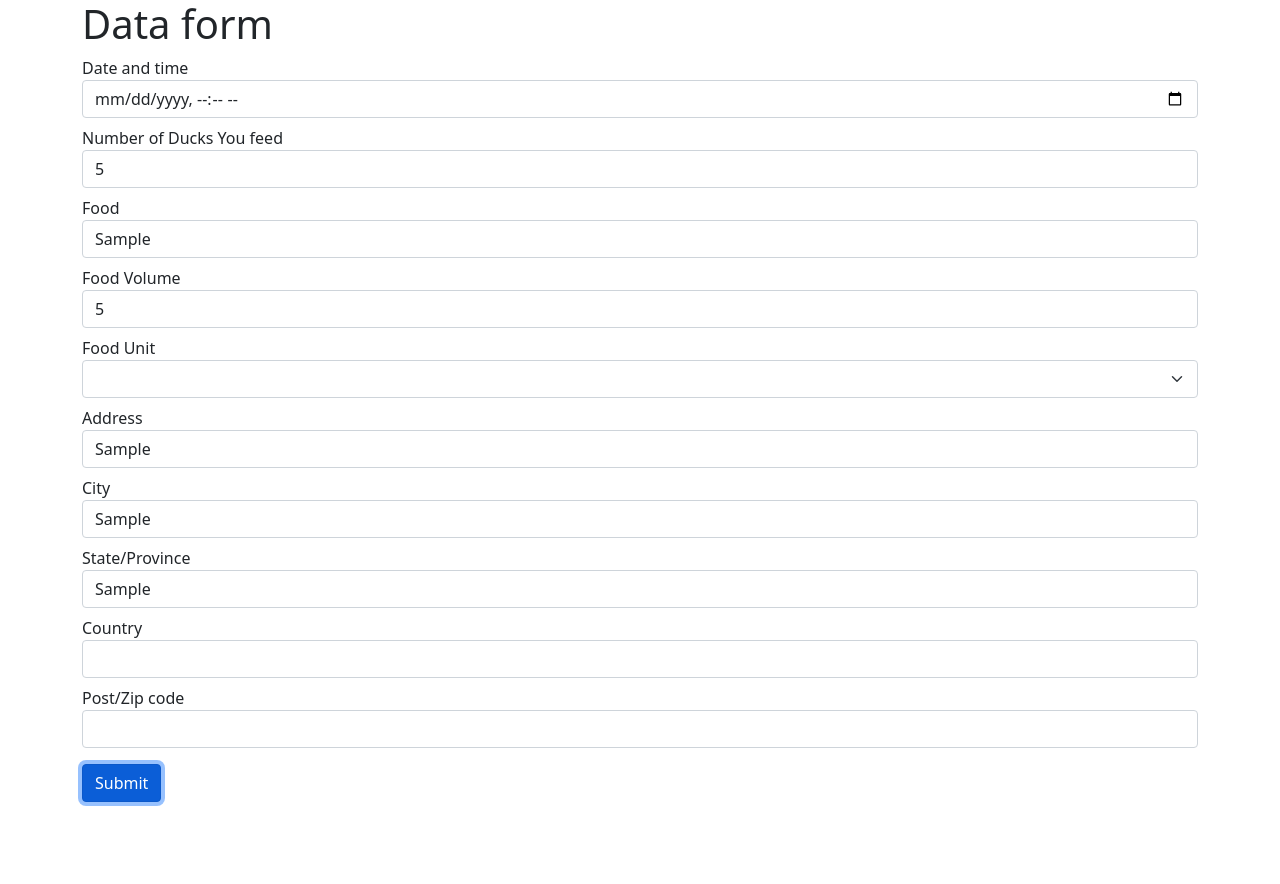
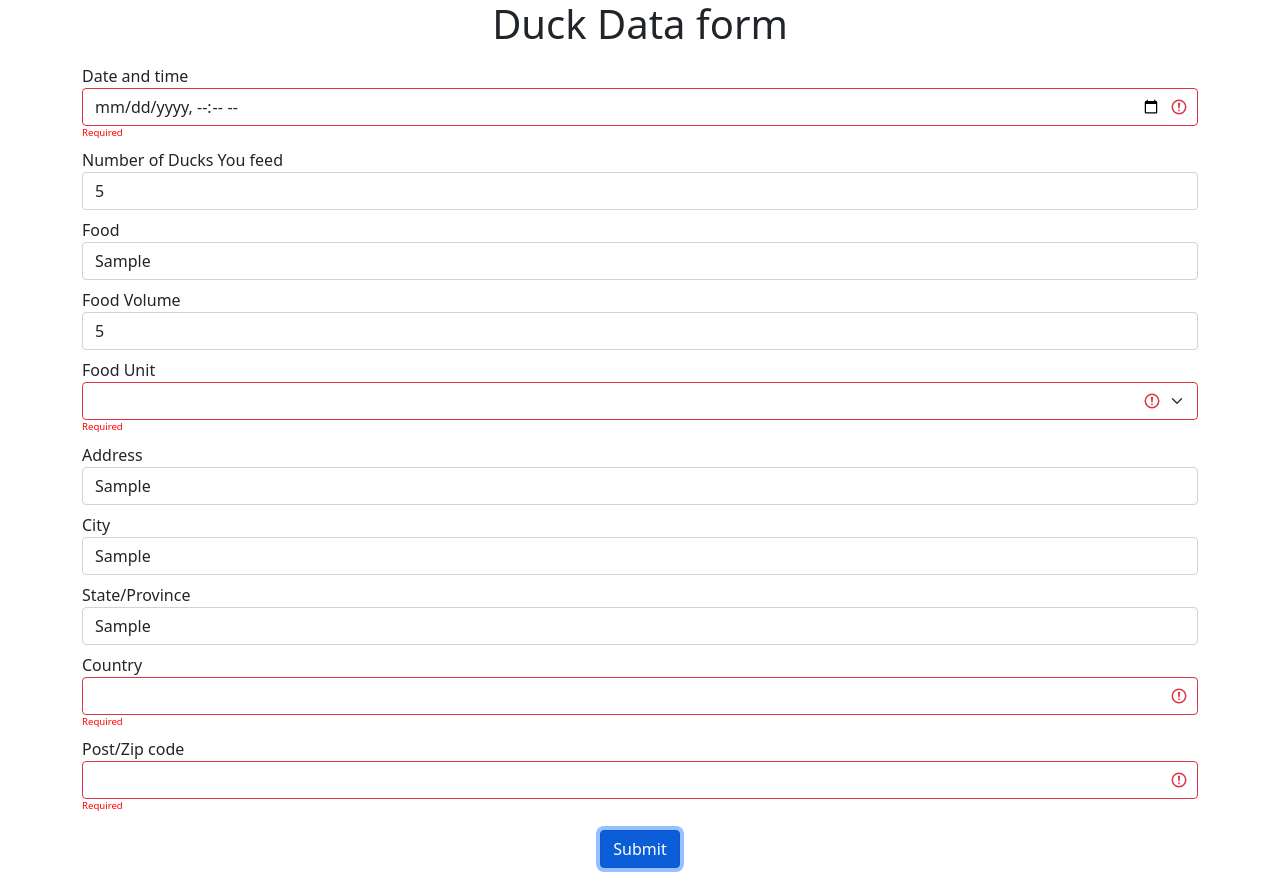
Before and after one commit to jinjialij/duck-collector, a React (Create React App) app: page / in a window 1280 px wide. Both pictures are taken after typing "5", "Sample", "5", "Sample", "Sample", "Sample" into the empty fields and a click on the button "Submit". Before the commit the page ends 818 px from the top, so only its background shows below. Built offline with nearby package versions, Linux system fonts and the light colour scheme.

Commit message:
use yup to define schema and use it to validate form

```diff
--- a/package.json
+++ b/package.json
@@ -12,7 +12,8 @@
     "react-bootstrap": "^2.0.0",
     "react-dom": "^17.0.2",
     "react-scripts": "4.0.3",
-    "web-vitals": "^1.1.2"
+    "web-vitals": "^1.1.2",
+    "yup": "^0.32.11"
   },
   "scripts": {
     "start": "react-scripts start",
--- a/src/App.css
+++ b/src/App.css
@@ -1,38 +1,4 @@
-.App {
-  text-align: center;
+.error {
+  font-size: 0.6rem;
+  color: red;
 }
-
-.App-logo {
-  height: 40vmin;
-  pointer-events: none;
-}
-
-@media (prefers-reduced-motion: no-preference) {
-  .App-logo {
-    animation: App-logo-spin infinite 20s linear;
-  }
-}
-
-.App-header {
-  background-color: #282c34;
-  min-height: 100vh;
-  display: flex;
-  flex-direction: column;
-  align-items: center;
-  justify-content: center;
-  font-size: calc(10px + 2vmin);
-  color: white;
-}
-
-.App-link {
-  color: #61dafb;
-}
-
-@keyframes App-logo-spin {
-  from {
-    transform: rotate(0deg);
-  }
-  to {
-    transform: rotate(360deg);
-  }
-}
--- a/src/App.js
+++ b/src/App.js
@@ -6,7 +6,7 @@ function App() {
   return (
     <>
       <Container>
-        <h1>Data form</h1>
+        <h1 className="mb-3 text-center">Duck Data form</h1>
         <DataForm />
       </Container>
     </>
--- a/src/cmponents/DataForm/DataForm.js
+++ b/src/cmponents/DataForm/DataForm.js
@@ -2,10 +2,11 @@ import FormField from "./FormField";
 import SelectField from "./SelectField";
 
 import { Formik, Form } from "formik";
+import * as Yup from "yup";
 
 const DataForm = () => {
   const initialValue = {
-    datetime: "",
+    recordDatetime: "",
     duckNum: "",
     food: "",
     foodVol: "",
@@ -14,13 +15,29 @@ const DataForm = () => {
     city: "",
     state: "",
     country: "",
-    zip: "",
+    postcode: "",
   };
 
+  const schema = Yup.object().shape({
+    recordDatetime: Yup.string().required("Required"),
+    duckNum: Yup.number().required("Required"),
+    food: Yup.string().required("Required"),
+    foodVol: Yup.number().required("Required"),
+    foodUnit: Yup.string().required("Required"),
+    address: Yup.string().required("Required"),
+    city: Yup.string().required("Required"),
+    state: Yup.string().required("Required"),
+    country: Yup.string().required("Required"),
+    postcode: Yup.string().required("Required"),
+  });
+
   return (
-    <Formik initialValues={initialValue}>
+    <Formik
+      initialValues={initialValue}
+      validationSchema={schema}
+      onSubmit={(values) => console.log(values)}
+    >
       {(formik) => (
-        // console.log(formik);
         <div>
           <Form>
             <FormField
@@ -41,12 +58,14 @@ const DataForm = () => {
             <FormField label="State/Province" name="state" type="text" />
             <FormField label="Country" name="country" type="text" />
             <FormField label="Post/Zip code" name="postcode" type="text" />
-            <button
-              className="btn btn-primary mb-3 mt-2 text-center"
-              type="submit"
-            >
-              Submit
-            </button>
+            <div className="text-center">
+              <button
+                className="btn btn-primary mb-3 mt-2 justify"
+                type="submit"
+              >
+                Submit
+              </button>
+            </div>
           </Form>
         </div>
       )}
--- a/src/cmponents/DataForm/FormField.js
+++ b/src/cmponents/DataForm/FormField.js
@@ -1,4 +1,4 @@
-import { useField } from "formik";
+import { ErrorMessage, useField } from "formik";
 
 const FormField = ({ label, ...props }) => {
   const [field, meta] = useField(props);
@@ -6,11 +6,14 @@ const FormField = ({ label, ...props }) => {
     <div className="mb-2">
       <label htmlFor={field.name}>{label}</label>
       <input
-        className="form-control shadow-none"
+        className={`form-control shadow-none ${
+          meta.touched && meta.error && `is-invalid`
+        }`}
         {...field}
         {...props}
         autoComplete="off"
       />
+      <ErrorMessage className="error" component="div" name={field.name} />
     </div>
   );
 };
--- a/src/cmponents/DataForm/SelectField.js
+++ b/src/cmponents/DataForm/SelectField.js
@@ -1,16 +1,22 @@
-import { useField } from "formik";
+import { ErrorMessage, useField } from "formik";
 
 const SelectField = ({ label, ...props }) => {
   const [field, meta] = useField(props);
   return (
     <div className="mb-2">
       <label htmlFor={field.name}>{label}</label>
-      <select className="form-select" {...field} {...props} autoComplete="off">
+      <select
+        className={`form-select ${meta.touched && meta.error && `is-invalid`}`}
+        {...field}
+        {...props}
+        autoComplete="off"
+      >
         <option value=""></option>
         <option value="g">G</option>
         <option value="kg">KG</option>
         <option value="ton">Ton</option>
       </select>
+      <ErrorMessage className="error" component="div" name={field.name} />
     </div>
   );
 };
```
Also changed, not shown: 1 other file (tests, documents, lock files or other folders).
